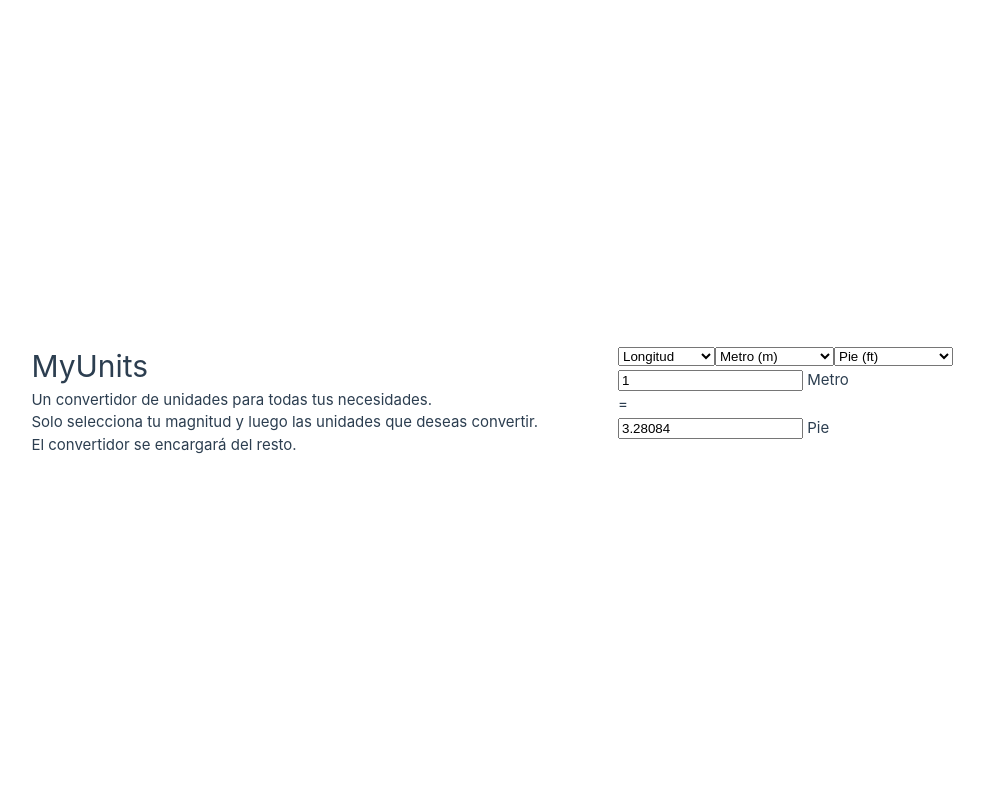
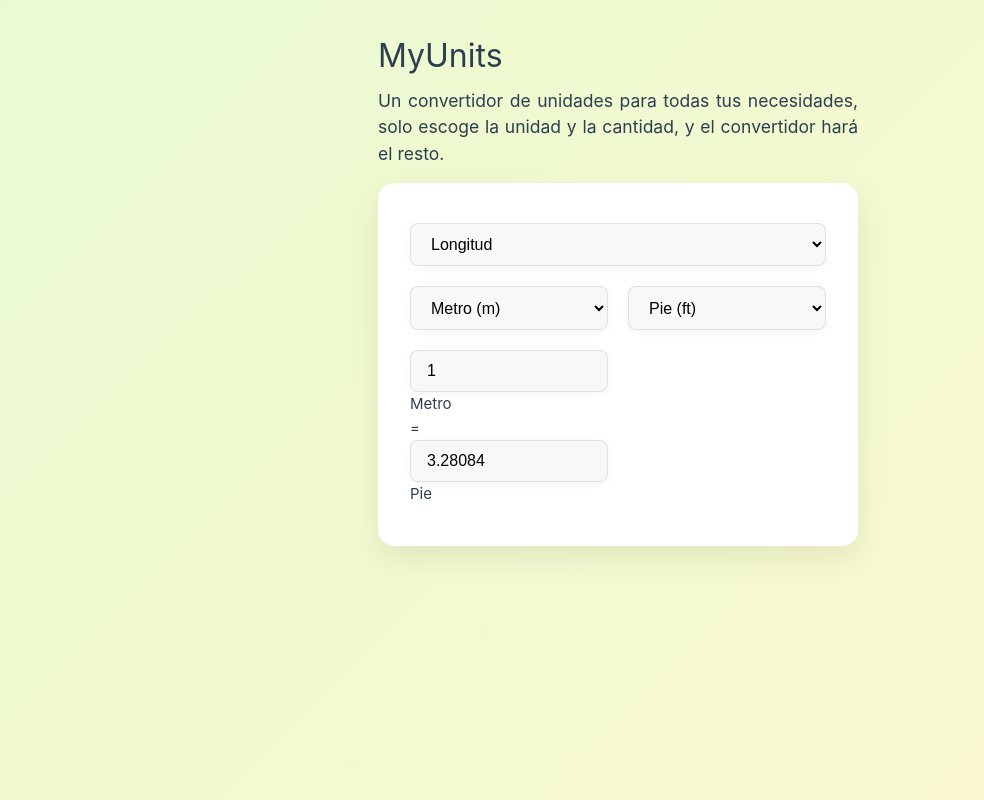
Before and after one commit to IIC3585/2025-1-s1-g8-t3, a Vue app in the folder MyUnits-Vue/: page / in a window 1280 px wide. Shown: the whole page, without its empty margins (22-1006 px from the left). Built offline with nearby package versions, Linux system fonts and the light colour scheme.

Commit message:
fix(css-styles)

```diff
--- a/MyUnits-Vue/src/App.vue
+++ b/MyUnits-Vue/src/App.vue
@@ -1,56 +1,32 @@
 <script setup>
 import Converter from './components/Converter.vue';
-
-
 </script>
 
 <template>
-  <header>
-    <div class="wrapper">
-      <h1>MyUnits</h1>
-      <p>
-        Un convertidor de unidades para todas tus necesidades.
-      </p>
-      <p>
-        Solo selecciona tu magnitud y luego las unidades que deseas convertir.
-        <br />
-        El convertidor se encargará del resto.
-        <br />
-      </p>
-    </div>
-  </header>
+  <div class="content-wrapper">
+    <header>
+      <h1 class="title">MyUnits</h1>
+      <h3>
+        Un convertidor de unidades para todas tus necesidades, solo escoge la unidad y la cantidad, y el convertidor hará el resto.
+      </h3>
+    </header>
 
-  <main>
-    <Converter />
-  </main>
+    <main>
+      <Converter />
+    </main>
+  </div>
 </template>
 
 <style scoped>
-header {
+
+/* Header: texto justificado al ancho del wrapper */
+.header {
   line-height: 1.5;
 }
-
-.logo {
-  display: block;
-  margin: 0 auto 2rem;
+.title {
+  align-items: center;
+  text-align: center;
 }
 
-@media (min-width: 1024px) {
-  header {
-    display: flex;
-    place-items: center;
-    padding-right: calc(var(--section-gap) / 2);
-  }
-
-  .logo {
-    margin: 0 2rem 0 0;
-  }
-
-  header .wrapper {
-    display: flex;
-    flex-direction: column;
-    place-items: flex-start;
-    flex-wrap: wrap;
-  }
-}
+/* Converter heredará el 100% de ancho de .content-wrapper */
 </style>
--- a/MyUnits-Vue/src/assets/main.css
+++ b/MyUnits-Vue/src/assets/main.css
@@ -1,35 +1,153 @@
 @import './base.css';
 
-#app {
-  max-width: 1280px;
-  margin: 0 auto;
-  padding: 2rem;
-  font-weight: normal;
+
+:root {
+  --color-lime-light: hsl(85, 80%, 90%);
+  --color-yellow-light: hsl(55, 90%, 90%);
+  --color-accent-gradient: linear-gradient(135deg, var(--color-lime-light), var(--color-yellow-light));
 }
 
-a,
-.green {
-  text-decoration: none;
-  color: hsla(160, 100%, 37%, 1);
-  transition: 0.4s;
-  padding: 3px;
+body {
+  margin: 0;
+  min-height: 100vh;
+  background: var(--color-accent-gradient);
+  background-blend-mode: lighten;
 }
 
-@media (hover: hover) {
-  a:hover {
-    background-color: hsla(160, 100%, 37%, 0.2);
+#app {
+  display: flex;
+  flex-direction: column;
+  align-items: center;
+  padding: 2rem;
+  width: 100%;
+}
+
+
+.content-wrapper {
+  max-width: 480px;
+  width: 100%;
+  margin: 0 auto;
+  display: flex;
+  flex-direction: column;
+  align-items: flex-start;
+  gap: 1rem;
+}
+
+
+.content-wrapper header {
+  width: 100%;
+  line-height: 1.5;
+  text-align: justify;
+  text-justify: inter-word;
+  text-align-last: left;
+  color: var(--color-text);
+}
+.content-wrapper .title {
+  font-size: 2rem;
+  margin: 0 0 0.5rem;
+  text-align: left;
+}
+
+
+.converter {
+  display: grid;
+  grid-template-columns: repeat(auto-fit, minmax(140px, 1fr));
+  grid-template-areas:
+    "category category"
+    "unitA unitB"
+    "results results";
+  gap: 1.25rem;
+  background: var(--color-background);
+  padding: 2.5rem 2rem;
+  border-radius: 16px;
+  box-shadow: 0 12px 32px rgba(0, 0, 0, 0.08);
+  max-width: 480px;
+  width: 100%;
+}
+
+.converter > select:nth-of-type(1) { grid-area: category; }
+.converter > select:nth-of-type(2) { grid-area: unitA; }
+.converter > select:nth-of-type(3) { grid-area: unitB; }
+.converter .specific-converter { grid-area: results; }
+
+
+.converter select,
+.converter input {
+  width: 100%;
+  padding: 0.7rem 1rem;
+  font-size: 1rem;
+  border: 1px solid var(--color-border);
+  border-radius: 8px;
+  background: var(--color-background-soft);
+  box-shadow: 0 2px 8px rgba(0, 0, 0, 0.04);
+  transition: border-color 0.2s, box-shadow 0.2s;
+}
+
+.converter select:focus,
+.converter input:focus {
+  outline: none;
+  border-color: var(--color-heading);
+  box-shadow: 0 0 0 3px var(--color-lime-light);
+}
+
+
+.converter .specific-converter {
+  column-gap: 1rem;               /* espacio horizontal */
+  row-gap: 0.5rem;                /* espacio vertical */
+  margin-top: 1rem;
+}
+
+.converter .specific-converter span {
+  display: none;
+}
+
+.converter .specific-converter input,
+.converter .specific-converter label {
+  width: 100%;
+  justify-self: start;
+}
+
+
+.converter .specific-converter button {
+  padding: 0.6rem 1.2rem;
+  border: none;
+  border-radius: 6px;
+  font-weight: 600;
+  cursor: pointer;
+  background: var(--color-heading);
+  color: var(--color-background);
+  box-shadow: 0 4px 12px rgba(0, 0, 0, 0.08);
+  transition: transform 0.1s, box-shadow 0.2s;
+}
+
+.converter .specific-converter button:hover {
+  box-shadow: 0 6px 16px rgba(0, 0, 0, 0.1);
+}
+
+.converter .specific-converter button:active {
+  transform: translateY(1px);
+  box-shadow: 0 3px 8px rgba(0, 0, 0, 0.06);
+}
+
+
+.converter label,
+.converter h2 {
+  font-size: 0.9rem;
+  margin: 0;
+  color: var(--color-text);
+}
+
+@media (max-width: 500px) {
+  .converter {
+    grid-template-columns: 1fr;
+    grid-template-areas:
+      "category"
+      "unitA"
+      "unitB"
+      "results";
+    padding: 2rem 1.5rem;
+  }
+  .converter .specific-converter {
+    gap: 1rem;
   }
 }
-
-@media (min-width: 1024px) {
-  body {
-    display: flex;
-    place-items: center;
-  }
-
-  #app {
-    display: grid;
-    grid-template-columns: 1fr 1fr;
-    padding: 0 2rem;
-  }
-}
```
